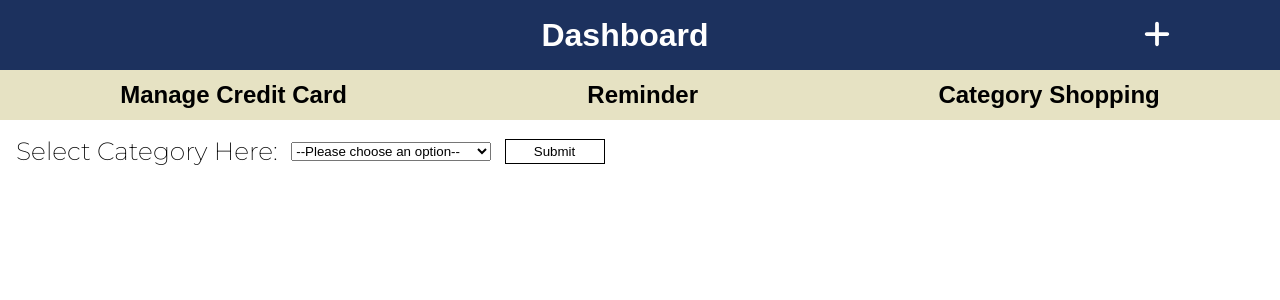
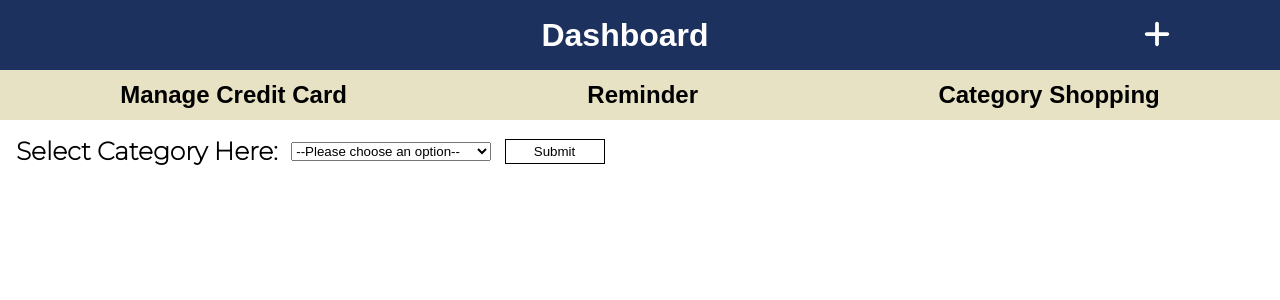
Before and after one commit to TaoHuang0/OneCredit, a React (Create React App) app: page /shopping in a window 1280 px wide. Shown: the top 300 px of the page. Built offline with nearby package versions, Linux system fonts and the light colour scheme; data requests are answered from the project's data file; a web font is replaced by a local one.

Commit message:
Change Category Shopping Design

```diff
--- a/src/App.css
+++ b/src/App.css
@@ -439,3 +439,7 @@ nav {
   color: #1C315E;
   font-weight: bold;
 }
+
+#shoppingLabel {
+  font-weight: 1000;
+}
--- a/src/Pages/Shopping.js
+++ b/src/Pages/Shopping.js
@@ -29,7 +29,7 @@ const Shopping = ( { creditCards } ) => {
   return (
     <div className='shopping'>
       <form className='categoryForm' onSubmit={ sortCreditCards }>
-        <label> Select Category Here: </label>
+        <label id='shoppingLabel'> Select Category Here: </label>
         <select type="text" className="chooseCategory" name="Choose Category" value={select} onChange={(e) => {setSelect(e.target.value)}}>
                 <option value="">--Please choose an option--</option>
                 <option value='grocery Benifit'> Grocery Shopping </option>
```
